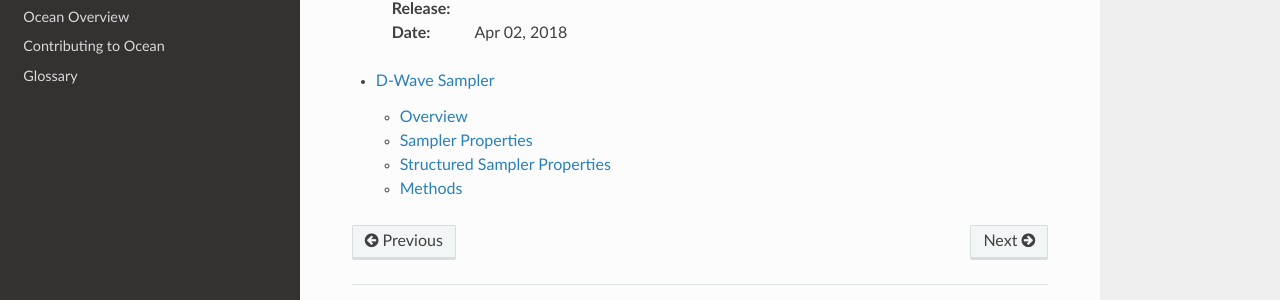
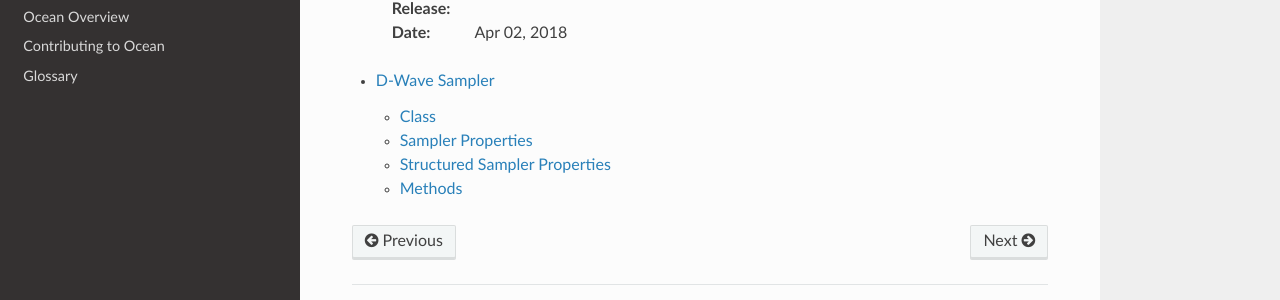
Before and after one commit to dwavesystems/dwave-system, a Sphinx documentation site: the page built from docs/reference/samplers/index.rst, in a window 1280 px wide. Shown: the part 355-655 px from the top of the page. Built offline with Sphinx 7.4.7 and the Read the Docs theme 2.0.0, drawn with Linux system fonts in a browser that asks for light colours; the version number could not be read and is left out.

Commit message:
Fix rebase mess

```diff
--- a/docs/reference/samplers/dwave_sampler.rst
+++ b/docs/reference/samplers/dwave_sampler.rst
@@ -4,18 +4,12 @@
 D-Wave Sampler
 ==============
 
-<<<<<<< HEAD
-Class
-=====
-
-=======
->>>>>>> Update sampler
 .. automodule:: dwave.system.samplers.dwave_sampler
 
 .. currentmodule:: dwave.system.samplers
 
-Overview
-========
+Class
+=====
 
 .. autoclass:: DWaveSampler
 
```
